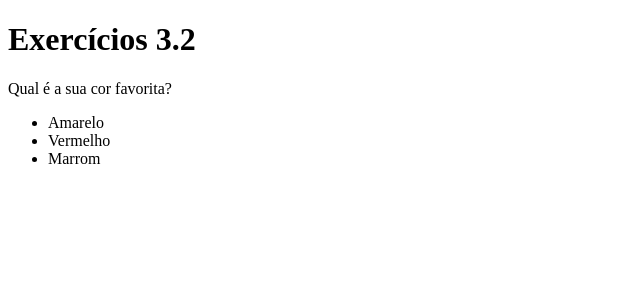
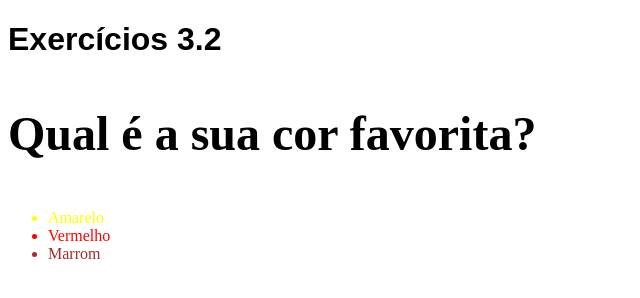
Before and after one commit to Hugobrr/trybe-exercises, a plain HTML site: page exercises/3_bloco/2_dia/parte 2.html in a window 1280 px wide. Shown: the whole page, without its empty margins (0-640 px from the left). Drawn offline with Linux system fonts and the light colour scheme.

Commit message:
parte 2 concluida

```diff
--- a/exercises/3_bloco/2_dia/parte 2.html
+++ b/exercises/3_bloco/2_dia/parte 2.html
@@ -3,15 +3,35 @@
   <head>
     <meta charset="UTF-8">
     <title>HTML</title>
-    <style></style>
+    <style>
+        h1{
+            font-family: sans-serif;
+        }
+        p{
+            font-weight: 600;
+            font-size: 3em;
+        }
+        body{
+            font-size: 16px;
+        }
+        #amarelo{
+            color: yellow;
+        }
+        #vermelho{
+            color: red;
+        }
+        #marrom{
+            color: brown;
+        }
+    </style>
   </head>
   <body>
     <h1>Exercícios 3.2</h1>
     <p>Qual é a sua cor favorita?</p>
     <ul>
-      <li>Amarelo</li>
-      <li>Vermelho</li>
-      <li>Marrom</li>
+      <li id=amarelo>Amarelo</li>
+      <li id=vermelho>Vermelho</li>
+      <li id=marrom>Marrom</li>
     </ul>
 
     <!-- Exercícios
```
Also changed, not shown: exercises/3_bloco/2_dia/parte 3.html (added, +21 -0 lines).
